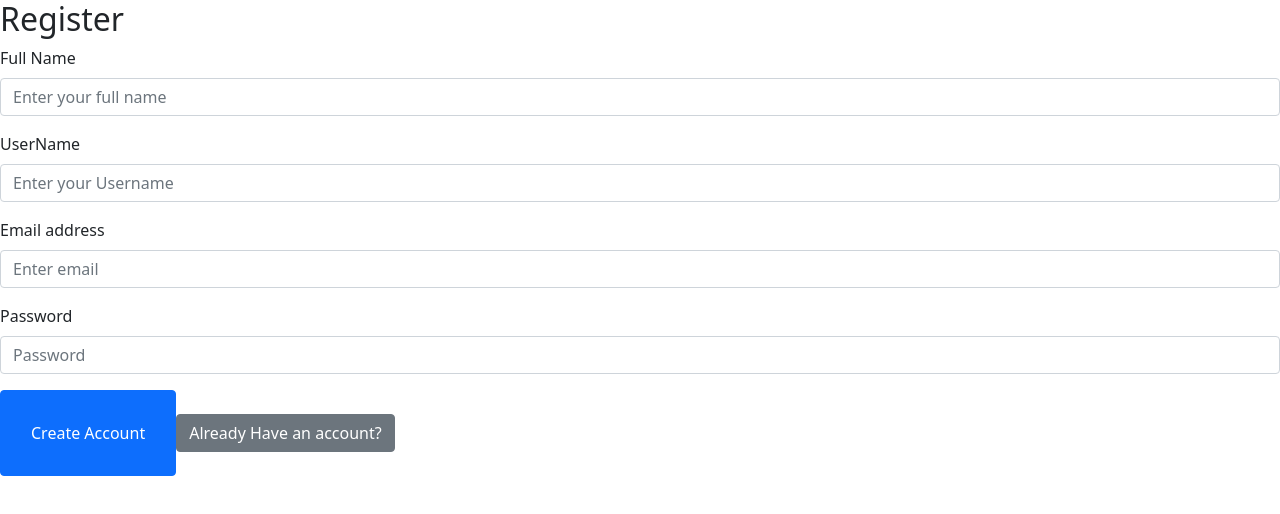
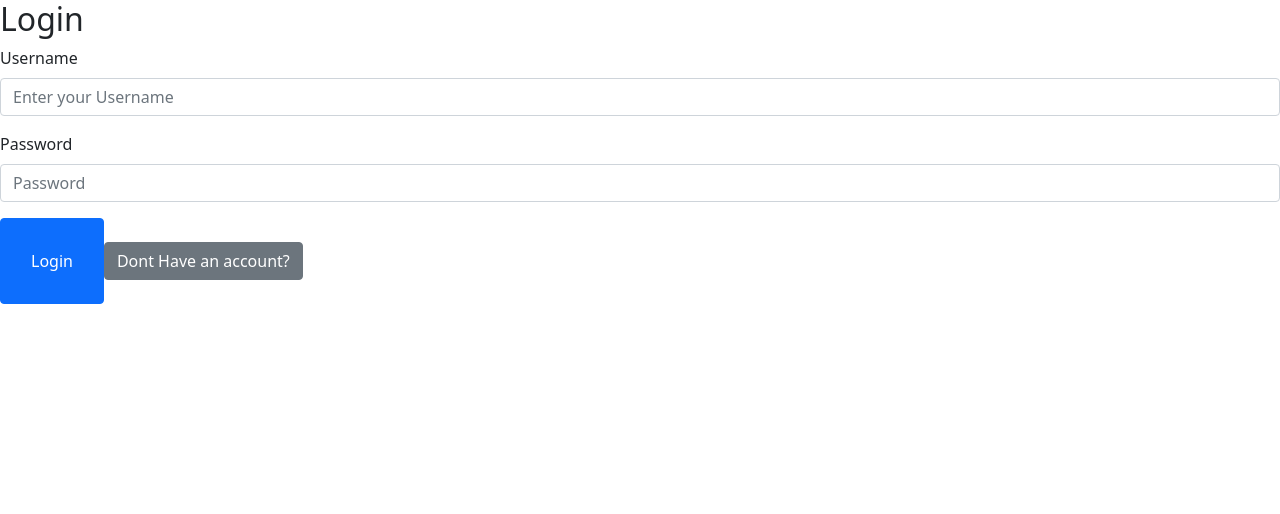
Before and after one commit to infograph-web-development-assignment/frotnend, a React (Create React App) app in the folder frontend-infograph/: page /login in a window 1280 px wide. Shown: the top 514 px of the page. Built offline with nearby package versions, Linux system fonts and the light colour scheme.

Commit message:
strict the user to create an account to enter website

```diff
--- a/frontend-infograph/public/index.html
+++ b/frontend-infograph/public/index.html
@@ -24,7 +24,7 @@
       work correctly both with client-side routing and a non-root public URL.
       Learn how to configure a non-root public URL by running `npm run build`.
     -->
-    <title>Sign up</title>
+    <title>Seeding Fund</title>
   </head>
   <body>
     <noscript>You need to enable JavaScript to run this app.</noscript>
--- a/frontend-infograph/src/App.js
+++ b/frontend-infograph/src/App.js
@@ -2,15 +2,24 @@
 
 import React from "react";
 import Register from "./components/Register";
+import { BrowserRouter, Route, Switch } from "react-router-dom";
+import Login from "./components/Login";
 
 class App extends React.Component {
-
-
   render() {
     return (
       <>
-      <Register/>
-        </>
+        <BrowserRouter>
+          <Switch>
+            <Route exact path='/'>
+              <Register />
+            </Route>
+            <Route exact path='/login'>
+              <Login />
+            </Route>
+          </Switch>
+        </BrowserRouter>
+      </>
     );
   }
 }
--- /dev/null
+++ b/frontend-infograph/src/components/Login.js
@@ -0,0 +1,53 @@
+import React, { Component } from "react";
+import { Form, Button } from "react-bootstrap";
+
+class Login extends Component {
+  render() {
+    return (
+      <div>
+        <h2>Login </h2>
+
+
+
+        <Form.Group className='mb-3' controlId='formBasicEmail'>
+          <Form.Label>Username</Form.Label>
+          <Form.Control
+            type='email'
+            onChange={this.props.getLoginUsername}
+            placeholder='Enter your Username'
+          />
+        </Form.Group>
+
+        <Form>
+
+
+          <Form.Group className='mb-3' controlId='formBasicPassword'>
+            <Form.Label>Password</Form.Label>
+            <Form.Control
+              type='password'
+              onChange={this.props.getLoginPassword}
+              placeholder='Password'
+            />
+          </Form.Group>
+
+          <Button
+            style={{ padding: "30px" }}
+            onClick={this.props.loggingIn}
+            variant='primary'
+            type='submit'>
+            Login
+          </Button>
+
+          <Button
+            variant='secondary'
+            onClick={this.props.showRegisterFunc}
+            type='submit'>
+            Dont Have an account?
+          </Button>
+        </Form>
+      </div>
+    );
+  }
+}
+
+export default Login;
--- a/frontend-infograph/src/components/Register.js
+++ b/frontend-infograph/src/components/Register.js
@@ -1,88 +1,124 @@
 import React from "react";
-import { Form, Button } from "react-bootstrap";
 import "bootstrap/dist/css/bootstrap.min.css";
+import RegisterForm from "./RegisterForm";
+import Login from "./Login";
+import Authenticated from './Authenticated'
+
 class Register extends React.Component {
   constructor(props) {
     super(props);
     this.state = {
       name: "",
-      userName: "",
+      registerUsername: "",
       email: "",
-      password: "",
+      registerPassword: "",
+      showRegister: true,
+      showLogin: false,
+      loginUsername: "",
+      loginPassword: "",
+      isAuthenticated:false
     };
   }
 
+  // function to close register form and open login form
+  showLoginFunc = () => {
+    this.setState({
+      showRegister: false,
+      showLogin: true,
+    });
+  };
+
+  // function to close login form and open register form
+  showRegisterFunc = () => {
+    this.setState({
+      showRegister: true,
+      showLogin: false,
+    });
+  };
+
+  // to store the value of the user's name
   getName = (event) => {
     this.setState({ name: event.target.value });
     console.log(this.state.name);
   };
 
-  getUserName = (event) => {
-    this.setState({ userName: event.target.value });
-    console.log(this.state.userName);
+  // To store the value of user's username of register form
+  getRegisterUsername = (event) => {
+    this.setState({ registerUsername: event.target.value });
+    console.log(this.state.registerUsername);
   };
 
+  // To store the value of user's email
   getEmail = (event) => {
     this.setState({ email: event.target.value });
     console.log(this.state.email);
   };
 
-  getPassword = (event) => {
-    this.setState({ password: event.target.value });
-    console.log(this.state.password);
+  // To store the value of user's register passowrd
+  getRegisterPassword = (event) => {
+    this.setState({ registerPassword: event.target.value });
+    console.log(this.state.registerPassword);
   };
+
+  // To store the value of user's username of login form
+  getLoginUsername = (event) => {
+    this.setState({ loginUsername: event.target.value });
+    console.log(this.state.loginUsername);
+  };
+
+  // To store the value of user's passowrd of login form
+  getLoginPassword = (event) => {
+    this.setState({ loginPassword: event.target.value });
+    console.log(this.state.loginPassword);
+  };
+
+  // To check if the passowrd and username exist and let user in
+  loggingIn=(event)=>{
+    event.preventDefault();
+    if (this.state.registerPassword == this.state.loginPassword && this.state.loginUsername == this.state.registerUsername){
+      this.setState({
+        showRegister:false,
+        showLogin:false,
+        isAuthenticated:true
+      })
+
+    }
+    else(alert('Incorrect username and/or passowrd'))
+  }
 
   render() {
     return (
       <>
         <div>
-          <h2>Register </h2>
+          <div>
+            {this.state.showRegister && (
+              <RegisterForm
+                name={this.state.name}
+                registerPassword={this.state.registerPassword}
+                email={this.state.email}
+                getName={this.getName}
+                getRegisterPassword={this.getRegisterPassword}
+                getEmail={this.getEmail}
+                getRegisterUsername={this.getRegisterUsername}
+                showLoginFunc={this.showLoginFunc}
+              />
+            )}
+          </div>
 
-          <Form.Group className='mb-3' controlId='formBasicEmail'>
-            <Form.Label>Full Name</Form.Label>
-            <Form.Control
-              type='email'
-              onChange={this.getName}
-              placeholder='Enter your full name'
-            />
-          </Form.Group>
+          <div>
+            {this.state.showLogin && (
+              <Login
+                loginUsername={this.state.loginUsername}
+                getLoginUsername={this.getLoginUsername}
+                loginPassword={this.state.loginPassword}
+                getLoginPassword={this.getLoginPassword}
+                showRegisterFunc={this.showRegisterFunc}
+                loggingIn={this.loggingIn}
+              />
+            )}
+          </div>
+              {this.state.isAuthenticated && <Authenticated/>}
 
-          <Form.Group className='mb-3' controlId='formBasicEmail'>
-            <Form.Label>UserName</Form.Label>
-            <Form.Control
-              type='email'
-              onChange={this.getUserName}
-              placeholder='Enter your Username'
-            />
-          </Form.Group>
-
-          <Form>
-            <Form.Group className='mb-3' controlId='formBasicEmail'>
-              <Form.Label>Email address</Form.Label>
-              <Form.Control
-                type='email'
-                onChange={this.getEmail}
-                placeholder='Enter email'
-              />
-            </Form.Group>
-
-            <Form.Group className='mb-3' controlId='formBasicPassword'>
-              <Form.Label>Password</Form.Label>
-              <Form.Control
-                type='password'
-                onChange={this.getPassword}
-                placeholder='Password'
-              />
-            </Form.Group>
-
-            <Button style={{padding:'30px'}} variant='primary' type='submit' >
-              Create Account
-            </Button>
-
-            <Button  variant='secondary' type='submit' >
-            Already Have an account?
-          </Button>
-          </Form>
         </div>
       </>
     );
--- /dev/null
+++ b/frontend-infograph/src/components/RegisterForm.js
@@ -0,0 +1,65 @@
+import React, { Component } from "react";
+import { Form, Button } from "react-bootstrap";
+
+
+class RegisterForm extends Component {
+    constructor(props){
+        super(props);
+
+    }
+  render() {
+    return (
+      <div>
+        <h2>Register </h2>
+
+        <Form.Group className='mb-3' controlId='formBasicEmail'>
+          <Form.Label>Full Name</Form.Label>
+          <Form.Control
+            type='email'
+            onChange={this.props.getName}
+            placeholder='Enter your full name'
+          />
+        </Form.Group>
+
+        <Form.Group className='mb-3' controlId='formBasicEmail'>
+          <Form.Label>UserName</Form.Label>
+          <Form.Control
+            type='email'
+            onChange={this.props.getRegisterUsername}
+            placeholder='Enter your Username'
+          />
+        </Form.Group>
+
+        <Form>
+          <Form.Group className='mb-3' controlId='formBasicEmail'>
+            <Form.Label>Email address</Form.Label>
+            <Form.Control
+              type='email'
+              onChange={this.props.getEmail}
+              placeholder='Enter email'
+            />
+          </Form.Group>
+
+          <Form.Group className='mb-3' controlId='formBasicPassword'>
+            <Form.Label>Password</Form.Label>
+            <Form.Control
+              type='password'
+              onChange={this.props.getRegisterPassword}
+              placeholder='Password'
+            />
+          </Form.Group>
+
+          <Button style={{ padding: "30px" }} onClick={this.props.showLoginFunc} variant='primary' type='submit'>
+            Create Account
+          </Button>
+
+          <Button variant='secondary' onClick={this.props.showLoginFunc} type='submit'>
+            Already Have an account?
+          </Button>
+        </Form>
+      </div>
+    );
+  }
+}
+
+export default RegisterForm;
```
